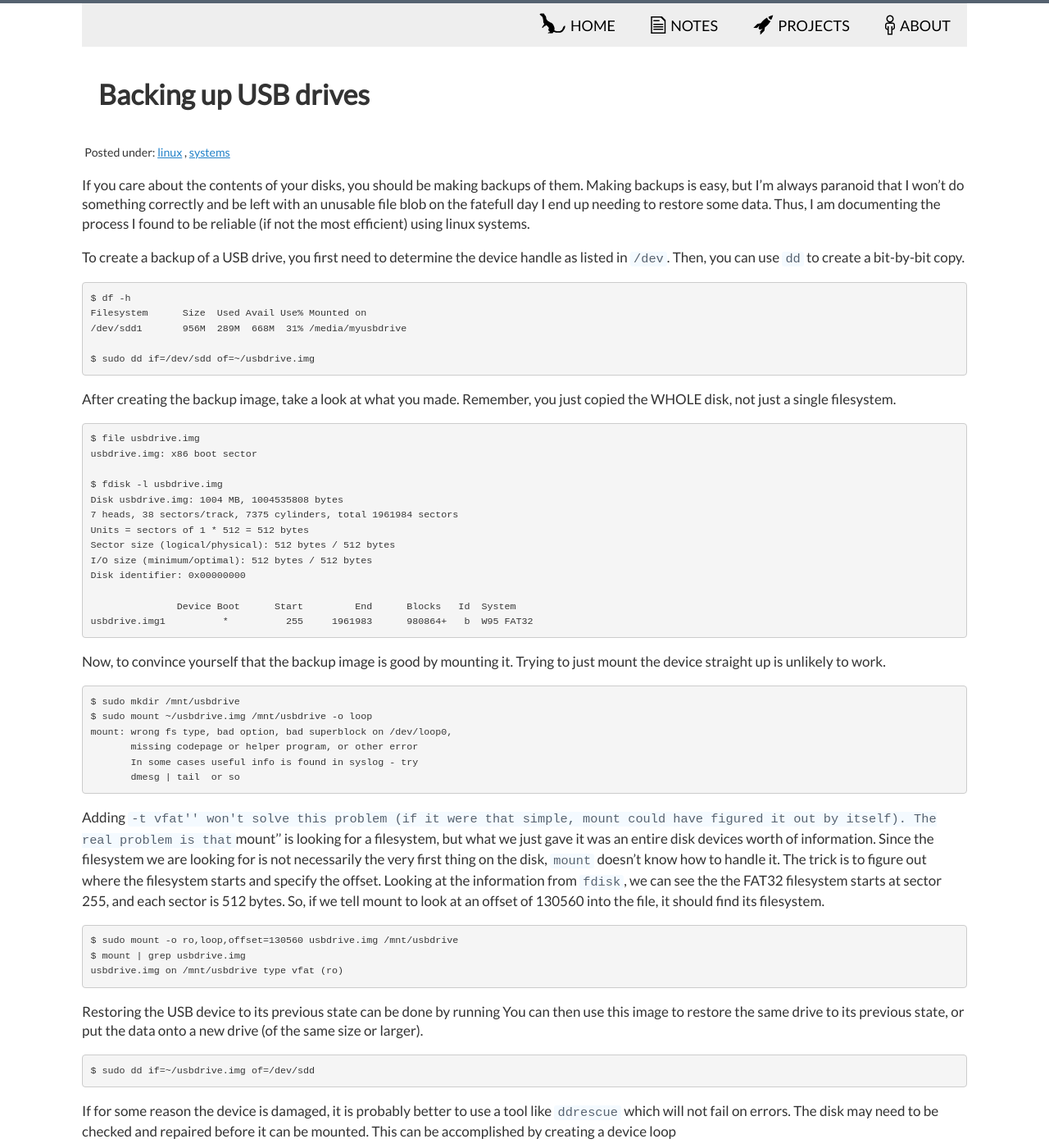
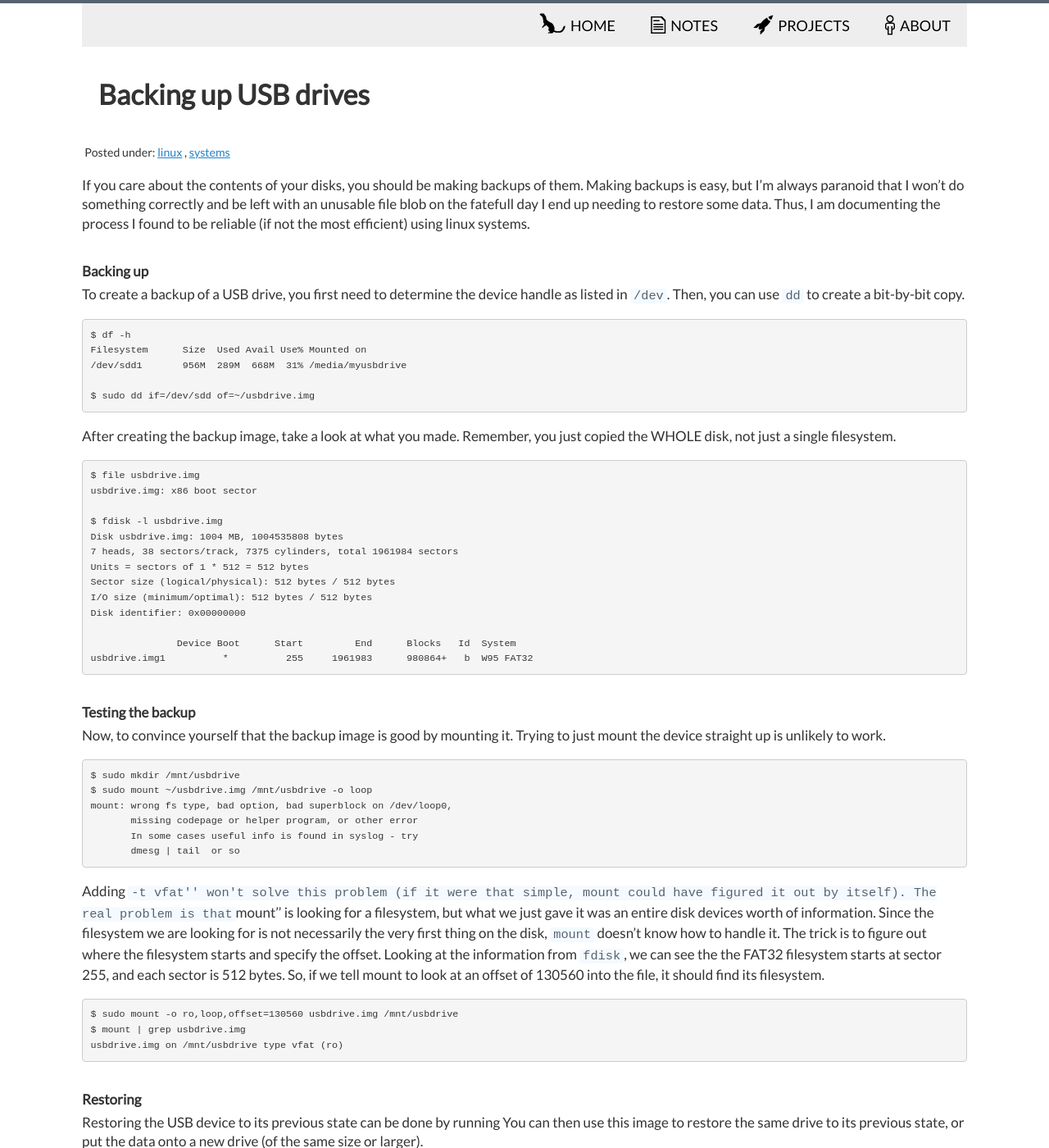
Before and after one commit to mrdanbrooks/mrdanbrooks.github.io, a Jekyll site: the page built from drafts/2016-12-14-backup-usb-drive.md, in a window 1280 px wide and 1400 px high. Shown: the whole window at 82% size. Built offline with Jekyll 4.4.1, drawn with Linux system fonts in a browser that asks for light colours.

Commit message:
"adds changes"

````diff
--- a/drafts/2016-12-14-backup-usb-drive.md
+++ b/drafts/2016-12-14-backup-usb-drive.md
@@ -15,6 +15,8 @@ If you care about the contents of your disks, you should be making backups of th
 Making backups is easy, but I'm always paranoid that I won't do something correctly and be left with an unusable file blob on the fatefull day I end up needing to restore some data.
 Thus, I am documenting the process I found to be reliable (if not the most efficient) using linux systems.
 
+
+### Backing up
 
 To create a backup of a USB drive, you first need to determine the device handle as listed in ``/dev``.
 Then, you can use ``dd`` to create a bit-by-bit copy.
@@ -46,6 +48,8 @@ Disk identifier: 0x00000000
 usbdrive.img1          *          255     1961983      980864+   b  W95 FAT32
 ```
 
+### Testing the backup
+
 Now, to convince yourself that the backup image is good by mounting it.
 Trying to just mount the device straight up is unlikely to work.
 
@@ -71,6 +75,8 @@ $ mount | grep usbdrive.img
 usbdrive.img on /mnt/usbdrive type vfat (ro)
 ```
 
+### Restoring
+
 Restoring the USB device to its previous state can be done by running
 You can then use this image to restore the same drive to its previous state, or put the data onto a new drive (of the same size or larger).
 
````
